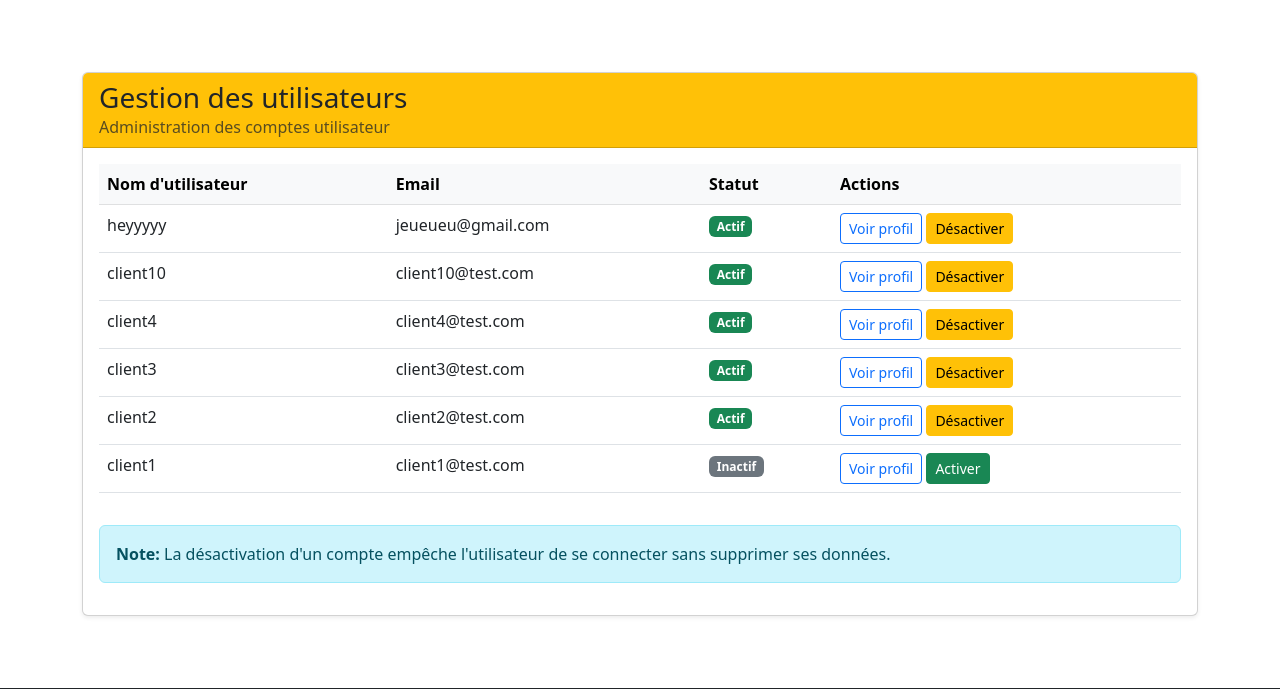
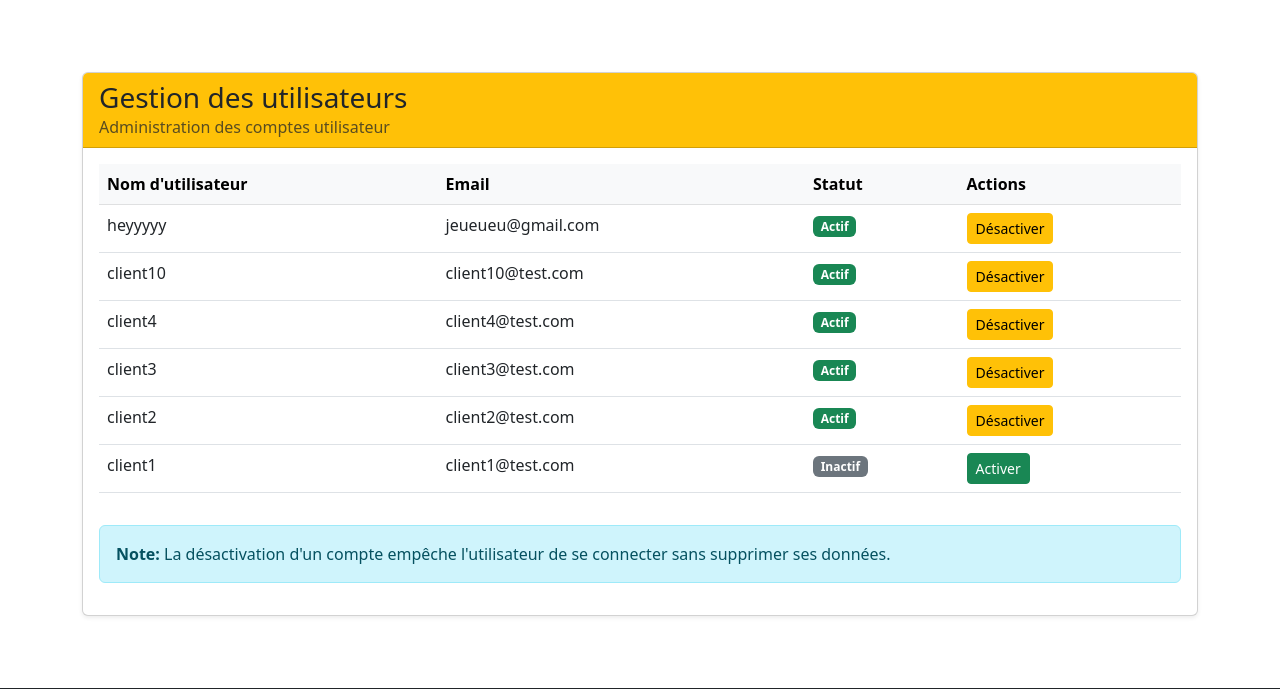
Before and after one commit to alphangenda/Projet_Web_Alpha_Ismail_Edouard, a Django app: page /gestion_users/ in a window 1280 px wide. Shown: the part 86-775 px from the top of the page. Run offline with Django 5.2, Linux system fonts and the light colour scheme; a user stored in the database is signed in; data comes from the database, SQL or seed files in the repository; both versions use the stored data as it was after the commit.

Commit message:
Suppression du bouton Voir Profil dan la gestion Admin

```diff
--- a/ecoflex/templates/ecoflex/gestion_users.html
+++ b/ecoflex/templates/ecoflex/gestion_users.html
@@ -35,7 +35,6 @@
                                         {% endif %}
                                     </td>
                                     <td>
-                                        <a href="#" class="btn btn-sm btn-outline-primary">Voir profil</a>
                                         {% if user_item.is_active %}
                                         <a href="#" class="btn btn-sm btn-warning"
                                             onclick="confirmerChangementStatut(event, '{% url 'action_status' user_item.id %}', 'désactiver'); return false;">
```
Also changed, not shown: db.sqlite3.
